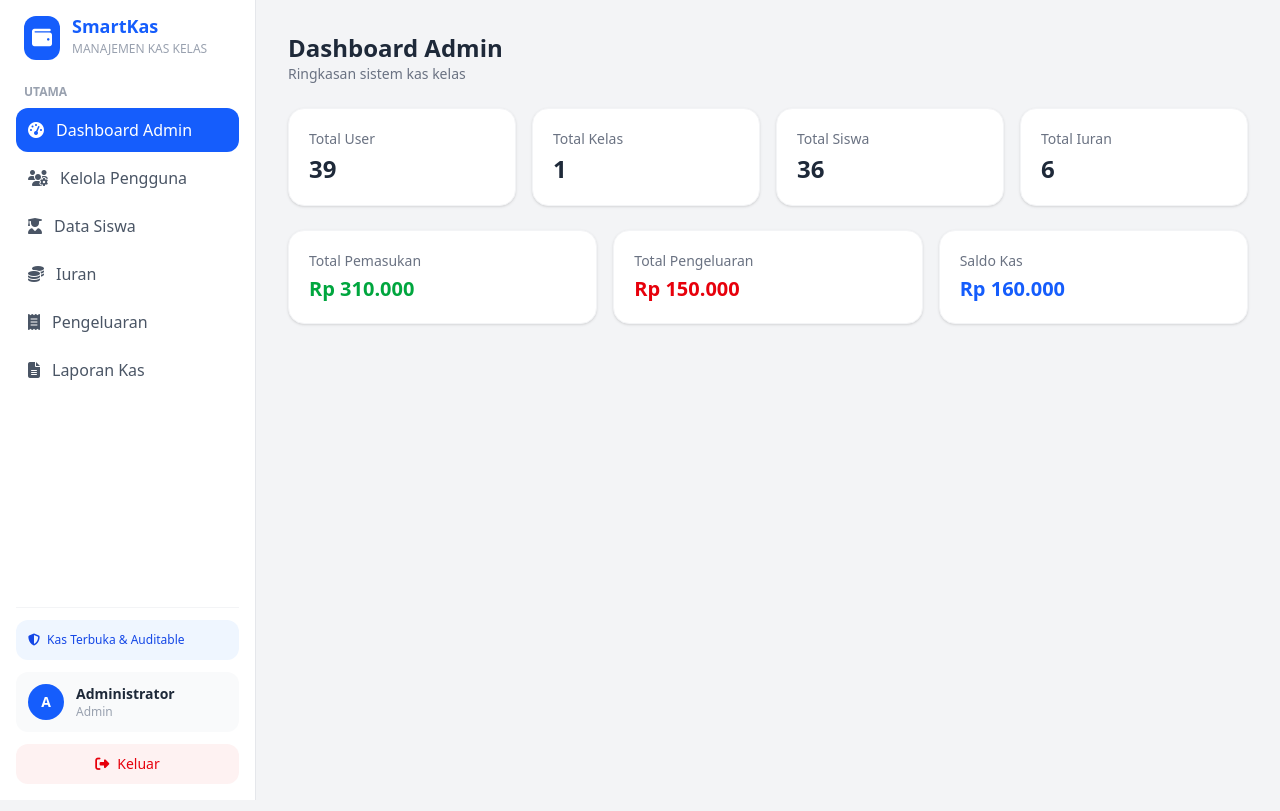
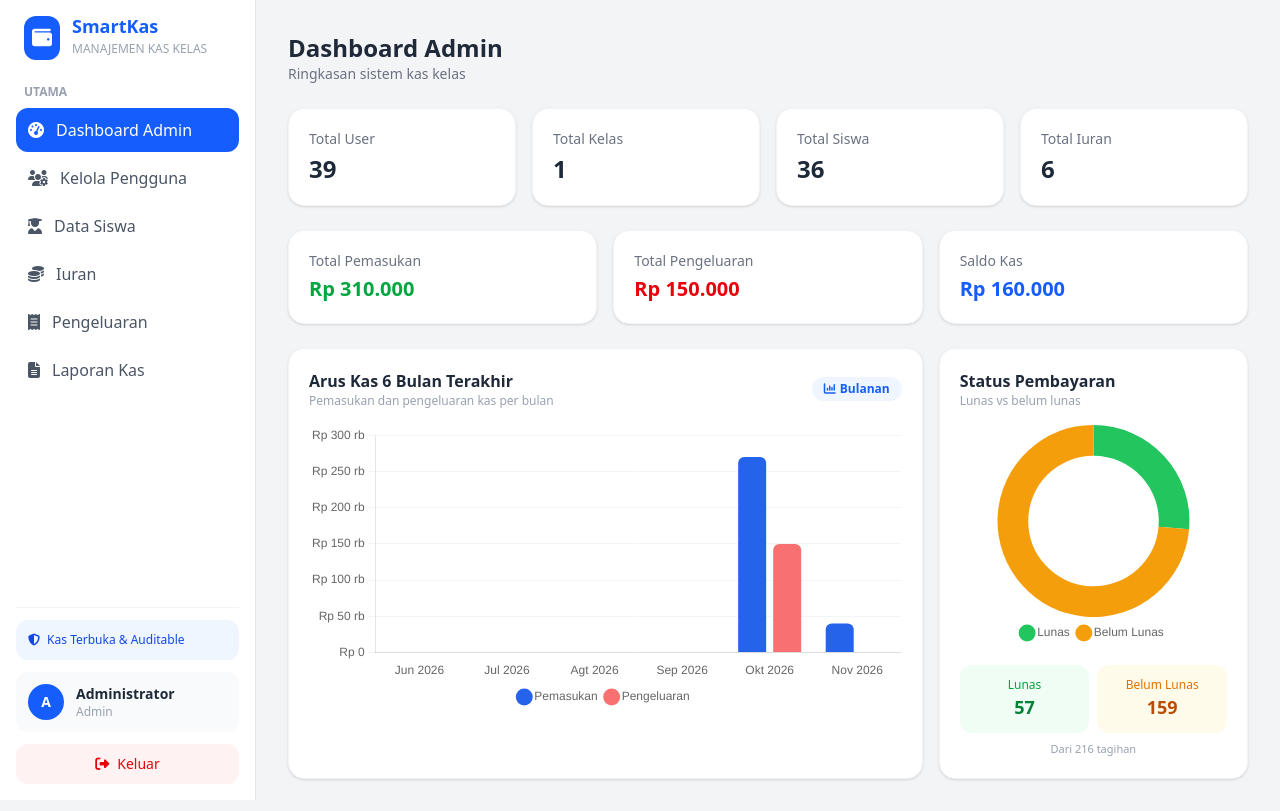
Before and after one commit to salfaalena21/kas_kelas_digital, a Laravel app: page /admin/dashboard in a window 1280 px wide. Run offline with Laravel 12, Linux system fonts and the light colour scheme; a user stored in the database is signed in; data comes from the database, SQL or seed files in the repository; style sheets or scripts are compiled from the project's sources.

Commit message:
Tambah grafik dashboard admin dan konfigurasi deploy Wasmer

```diff
--- a/config/database.php
+++ b/config/database.php
@@ -49,7 +49,8 @@ return [
             'url' => env('DB_URL'),
             'host' => env('DB_HOST', '127.0.0.1'),
             'port' => env('DB_PORT', '3306'),
-            'database' => env('DB_DATABASE', 'laravel'),
+            // Wasmer Edge menyuntikkan DB_NAME, sedangkan Laravel memakai DB_DATABASE.
+            'database' => env('DB_DATABASE', env('DB_NAME', 'laravel')),
             'username' => env('DB_USERNAME', 'root'),
             'password' => env('DB_PASSWORD', ''),
             'unix_socket' => env('DB_SOCKET', ''),
--- a/resources/views/admin/dashboard.blade.php
+++ b/resources/views/admin/dashboard.blade.php
@@ -41,4 +41,132 @@
         <p class="text-xl font-bold text-blue-600 mt-1">Rp {{ number_format($saldo, 0, ',', '.') }}</p>
     </div>
 </div>
+
+<div class="grid grid-cols-1 lg:grid-cols-3 gap-4 mt-6">
+    <div class="lg:col-span-2 bg-white rounded-2xl shadow-sm border border-gray-100 p-5">
+        <div class="flex items-center justify-between mb-4">
+            <div>
+                <h2 class="font-bold text-gray-800">Arus Kas 6 Bulan Terakhir</h2>
+                <p class="text-xs text-gray-400">Pemasukan dan pengeluaran kas per bulan</p>
+            </div>
+            <span class="hidden sm:inline-flex items-center gap-1 text-xs font-semibold text-blue-600 bg-blue-50 px-3 py-1 rounded-full">
+                <i class="fa-solid fa-chart-column"></i> Bulanan
+            </span>
+        </div>
+        <div class="h-72">
+            <canvas id="adminKasChart"></canvas>
+        </div>
+    </div>
+
+    <div class="bg-white rounded-2xl shadow-sm border border-gray-100 p-5">
+        <div class="mb-4">
+            <h2 class="font-bold text-gray-800">Status Pembayaran</h2>
+            <p class="text-xs text-gray-400">Lunas vs belum lunas</p>
+        </div>
+        <div class="h-56">
+            <canvas id="adminStatusChart"></canvas>
+        </div>
+        <div class="mt-4 grid grid-cols-2 gap-2 text-center">
+            <div class="bg-green-50 rounded-xl p-3">
+                <p class="text-xs text-green-600 font-medium">Lunas</p>
+                <p class="text-lg font-bold text-green-700">{{ number_format($totalLunas, 0, ',', '.') }}</p>
+            </div>
+            <div class="bg-amber-50 rounded-xl p-3">
+                <p class="text-xs text-amber-600 font-medium">Belum Lunas</p>
+                <p class="text-lg font-bold text-amber-700">{{ number_format($belumLunas, 0, ',', '.') }}</p>
+            </div>
+        </div>
+        <p class="text-[11px] text-gray-400 text-center mt-2">Dari {{ number_format($totalTagihan, 0, ',', '.') }} tagihan</p>
+    </div>
+</div>
 @endsection
+
+@push('scripts')
+<script>
+    (function () {
+        const rupiah = (value) => 'Rp ' + new Intl.NumberFormat('id-ID').format(value);
+        const compactRupiah = (value) => 'Rp ' + new Intl.NumberFormat('id-ID', { notation: 'compact', maximumFractionDigits: 1 }).format(value);
+
+        const kasCanvas = document.getElementById('adminKasChart');
+        if (kasCanvas) {
+            new Chart(kasCanvas, {
+                type: 'bar',
+                data: {
+                    labels: @json($chartLabels),
+                    datasets: [
+                        {
+                            label: 'Pemasukan',
+                            data: @json($chartMasuk),
+                            backgroundColor: '#2563eb',
+                            borderRadius: 6,
+                            maxBarThickness: 28
+                        },
+                        {
+                            label: 'Pengeluaran',
+                            data: @json($chartKeluar),
+                            backgroundColor: '#f87171',
+                            borderRadius: 6,
+                            maxBarThickness: 28
+                        }
+                    ]
+                },
+                options: {
+                    responsive: true,
+                    maintainAspectRatio: false,
+                    interaction: { mode: 'index', intersect: false },
+                    plugins: {
+                        legend: { position: 'bottom', labels: { usePointStyle: true, boxWidth: 8 } },
+                        tooltip: {
+                            callbacks: {
+                                label: (ctx) => ctx.dataset.label + ': ' + rupiah(ctx.parsed.y)
+                            }
+                        }
+                    },
+                    scales: {
+                        y: {
+                            beginAtZero: true,
+                            ticks: { callback: (value) => compactRupiah(value) },
+                            grid: { color: '#f1f5f9' }
+                        },
+                        x: { grid: { display: false } }
+                    }
+                }
+            });
+        }
+
+        const statusCanvas = document.getElementById('adminStatusChart');
+        if (statusCanvas) {
+            const lunas = @json($totalLunas);
+            const belum = @json($belumLunas);
+            const kosong = (lunas + belum) === 0;
+
+            new Chart(statusCanvas, {
+                type: 'doughnut',
+                data: {
+                    labels: kosong ? ['Belum ada tagihan'] : ['Lunas', 'Belum Lunas'],
+                    datasets: [{
+                        data: kosong ? [1] : [lunas, belum],
+                        backgroundColor: kosong ? ['#e5e7eb'] : ['#22c55e', '#f59e0b'],
+                        borderWidth: 0,
+                        hoverOffset: 4
+                    }]
+                },
+                options: {
+                    responsive: true,
+                    maintainAspectRatio: false,
+                    cutout: '68%',
+                    plugins: {
+                        legend: { position: 'bottom', labels: { usePointStyle: true, boxWidth: 8 } },
+                        tooltip: {
+                            enabled: !kosong,
+                            callbacks: {
+                                label: (ctx) => ctx.label + ': ' + rupiah(ctx.parsed)
+                            }
+                        }
+                    }
+                }
+            });
+        }
+    })();
+</script>
+@endpush
--- a/routes/web.php
+++ b/routes/web.php
@@ -21,7 +21,33 @@ Route::middleware(['auth', 'role:admin'])->prefix('admin')->group(function () {
         $pemasukan = \App\Models\Pembayaran::sum('nominal_bayar');
         $pengeluaran = \App\Models\Pengeluaran::sum('jumlah');
         $saldo = $pemasukan - $pengeluaran;
-        return view('admin.dashboard', compact('totalSiswa', 'totalKelas', 'totalUser', 'totalIuran', 'pemasukan', 'pengeluaran', 'saldo'));
+
+        // Grafik arus kas 6 bulan terakhir
+        $chartLabels = [];
+        $chartMasuk = [];
+        $chartKeluar = [];
+        for ($i = 5; $i >= 0; $i--) {
+            $bulan = now()->startOfMonth()->subMonths($i);
+            $chartLabels[] = $bulan->locale('id')->translatedFormat('M Y');
+            $chartMasuk[] = (float) \App\Models\Pembayaran::whereYear('tanggal_bayar', $bulan->year)
+                ->whereMonth('tanggal_bayar', $bulan->month)
+                ->sum('nominal_bayar');
+            $chartKeluar[] = (float) \App\Models\Pengeluaran::whereYear('tanggal', $bulan->year)
+                ->whereMonth('tanggal', $bulan->month)
+                ->sum('jumlah');
+        }
+
+        // Grafik status pembayaran (lunas vs belum lunas)
+        $totalTagihan = $totalSiswa * $totalIuran;
+        $totalLunas = min(\App\Models\Pembayaran::where('status', 'lunas')->count(), $totalTagihan);
+        $belumLunas = max($totalTagihan - $totalLunas, 0);
+
+        return view('admin.dashboard', compact(
+            'totalSiswa', 'totalKelas', 'totalUser', 'totalIuran',
+            'pemasukan', 'pengeluaran', 'saldo',
+            'chartLabels', 'chartMasuk', 'chartKeluar',
+            'totalTagihan', 'totalLunas', 'belumLunas'
+        ));
     })->name('admin.dashboard');
 
     Route::get('/users', function () {
```
Also changed, not shown: app.yaml (added, +27 -0 lines), wasmer.toml (added, +13 -0 lines).
